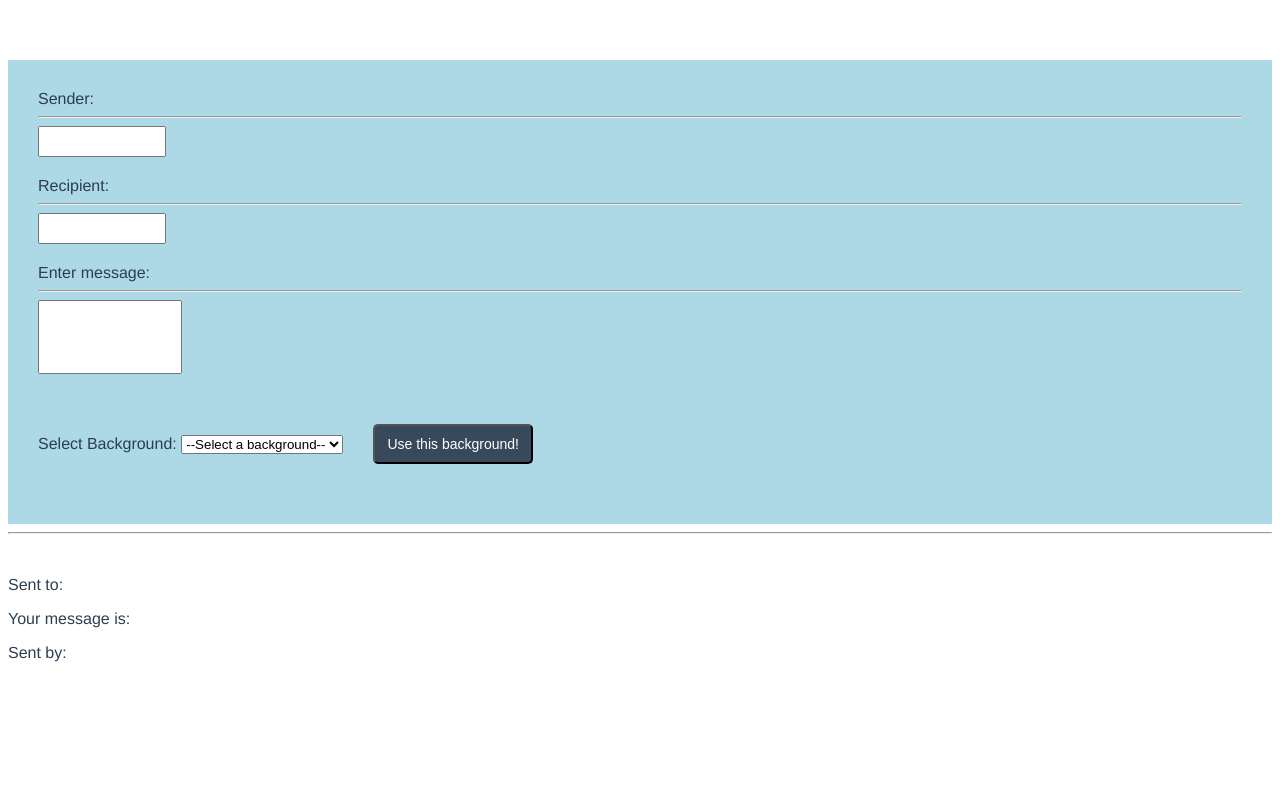
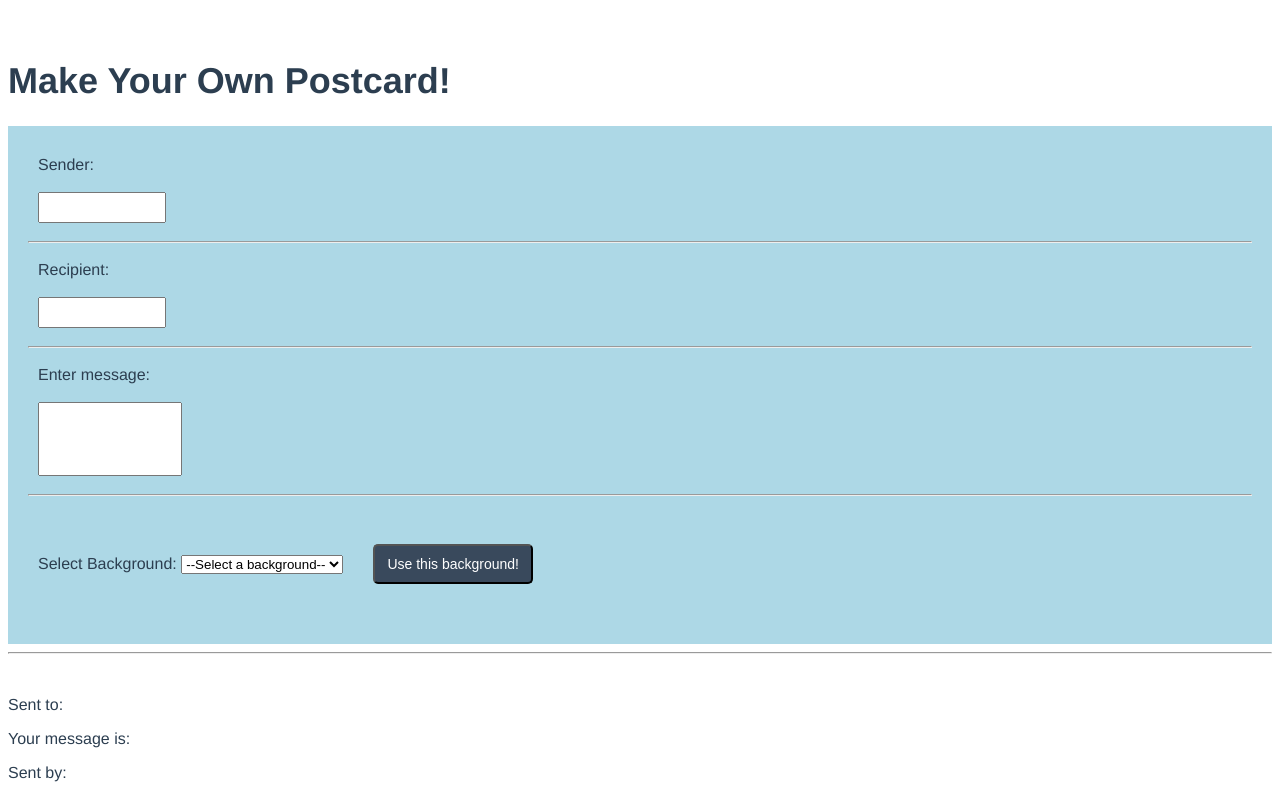
Before and after one commit to elkhatibmsi/zoo_postcards-1, a Vue app: page / in a window 1280 px wide. Built offline with nearby package versions, Linux system fonts and the light colour scheme.

Commit message:
"Added a page title and a header"

```diff
--- a/src/App.vue
+++ b/src/App.vue
@@ -1,4 +1,5 @@
 <template>
+  <h1>Make Your Own Postcard!</h1>
   <PostCardForm
     @input-recipient="UpdateRecipient"
     @input-msg="UpdateMsg"
@@ -19,6 +20,9 @@ import PostCardForm from './components/PostCardForm.vue'
 
 export default {
   name: 'App',
+    created(){  //Page title
+    document.title = 'Postcard Creator'
+  },
   components: {
     PostCardForm,
     PostCard
@@ -61,4 +65,14 @@ export default {
   color: #2c3e50;
   margin-top: 60px;
 }
+
+h1 {
+  display: flex;
+  font-size: 36px;
+}
 </style>
+
+<!--
+To Do:
+-fancy up the title (h1 above)
+-->
--- a/src/components/PostCardForm.vue
+++ b/src/components/PostCardForm.vue
@@ -2,32 +2,34 @@
   <div class="postcard-form-input">
     <div class="sender-input">
       <label>Sender:  </label>
-      <hr>
+      <br><br>
       <input
         class="input"
         v-model="sender"
         @change="submitSender"
       />
     </div>
+    <hr>
     <div class="recipient-input">
       <label>Recipient: </label>
-      <hr>
+      <br><br>
       <input
         class="input"
         v-model="recipient"
         @change="submitRecipient"
       />
     </div>
+    <hr>
     <div class="msg-input">
       <label>Enter message: </label>
-      <hr>
+      <br><br>
       <input
         class="input msg-input-box"
         v-model="msg"
         @change="submitMsg"
       />
     </div>
-
+    <hr>
     <div class="dropdown">
       <label>Select Background: </label>
       <select
```
Also changed, not shown: src/components/PostCard.vue (+9 -1 lines), 1 other file (tests, documents, lock files or other folders).
